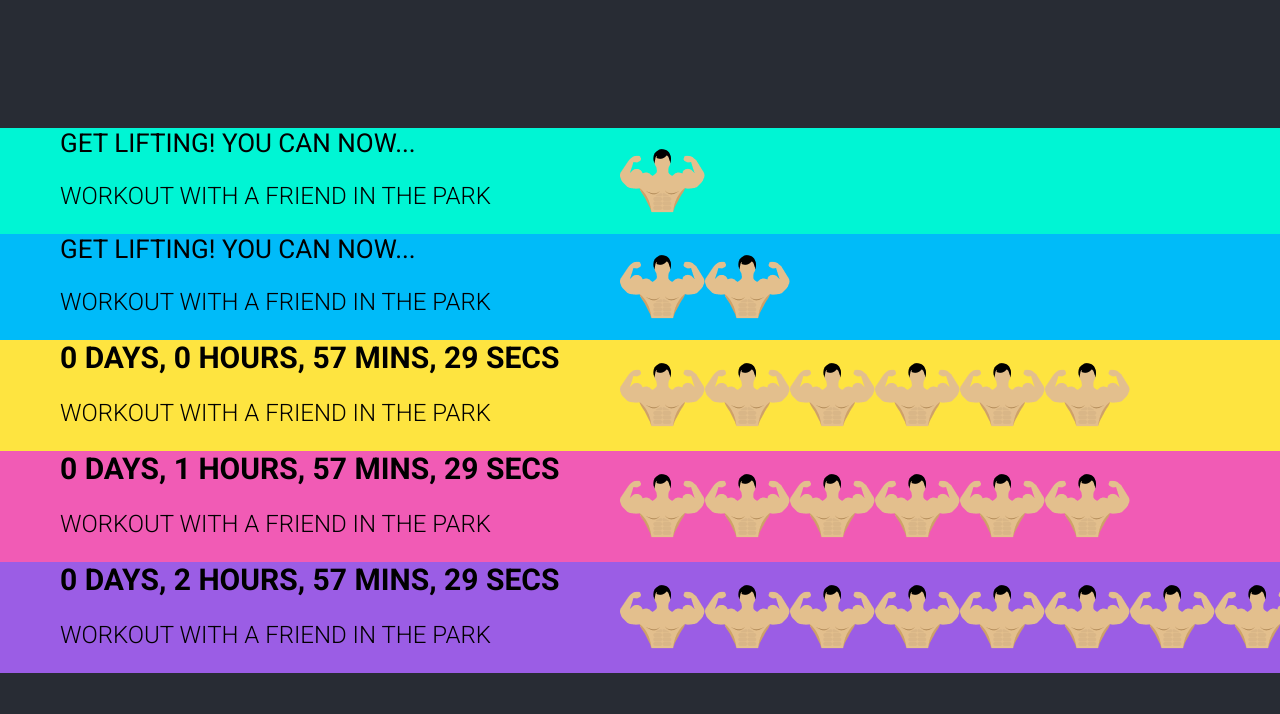
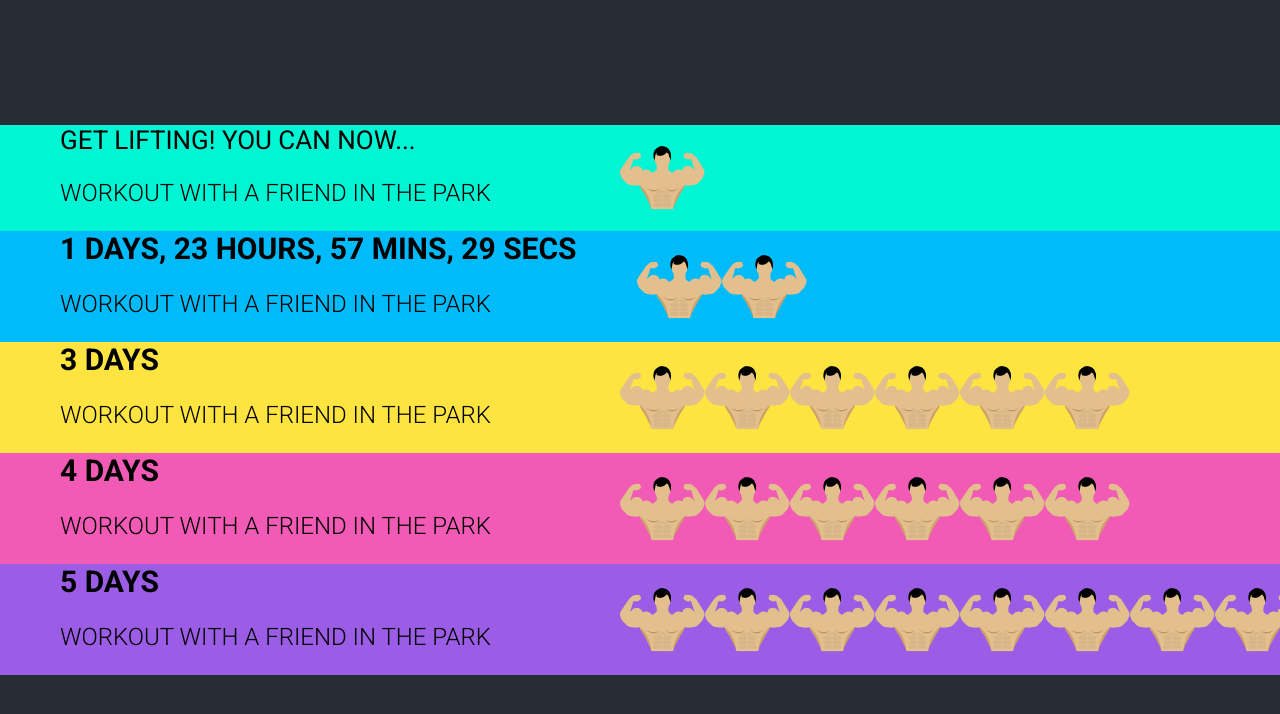
Before and after one commit to SamRaha/RepsUntilReopening, a React (Create React App) app: page / in a window 1280 px wide. Shown: the top 714 px of the page. Built offline with nearby package versions, Linux system fonts and the light colour scheme.

Commit message:
second commit

```diff
--- a/src/App.js
+++ b/src/App.js
@@ -9,11 +9,11 @@ function App() {
     return (
         <div className="App">
           <div className="App-header">
-          <Timer dateToExpire = {new Date(2021, 2, 2, 23, 41)} message={"WORKOUT WITH A FRIEND IN THE PARK"} backgroundColor="#00F5D4" numberOfImages={1}/>
-          <Timer dateToExpire = {new Date(2021, 2, 2, 23, 56)} message={"WORKOUT WITH A FRIEND IN THE PARK"} backgroundColor="#00BBF9" numberOfImages={2}/>
-          <Timer dateToExpire = {new Date(2021, 2, 2, 24, 56)} message={"WORKOUT WITH A FRIEND IN THE PARK"} backgroundColor="#FEE440" numberOfImages={6}/>
-          <Timer dateToExpire = {new Date(2021, 2, 2, 25, 56)} message={"WORKOUT WITH A FRIEND IN THE PARK"} backgroundColor="#F15BB5" numberOfImages={6}/>
-          <Timer dateToExpire = {new Date(2021, 2, 2, 26, 56)} message={"WORKOUT WITH A FRIEND IN THE PARK"} backgroundColor="#9B5DE5" numberOfImages={12}/>
+          <Timer dateToExpire = {new Date(2021, 2, 2, 23, 41)} message={"WORKOUT WITH A FRIEND IN THE PARK"} backgroundColor="#00F5D4" numberOfImages={1}  key={"1"}/>
+          <Timer dateToExpire = {new Date(2021, 2, 4, 23, 56)} message={"WORKOUT WITH A FRIEND IN THE PARK"} backgroundColor="#00BBF9" numberOfImages={2}  key={"2"}/>
+          <Timer dateToExpire = {new Date(2021, 2, 5, 24, 56)} message={"WORKOUT WITH A FRIEND IN THE PARK"} backgroundColor="#FEE440" numberOfImages={6}onlyShowDays={true}  key={"3"}/>
+          <Timer dateToExpire = {new Date(2021, 2, 6, 25, 56)} message={"WORKOUT WITH A FRIEND IN THE PARK"} backgroundColor="#F15BB5" numberOfImages={6}onlyShowDays={true}  key={"4"}/>
+          <Timer dateToExpire = {new Date(2021, 2, 7, 26, 56)} message={"WORKOUT WITH A FRIEND IN THE PARK"} backgroundColor="#9B5DE5" numberOfImages={12}onlyShowDays={true}  key={"5"}/>
         </div>
         </div>
     );
--- a/src/components/Timer.js
+++ b/src/components/Timer.js
@@ -4,6 +4,7 @@ import "./Timer.css"
 import muscleMan from "../assets/muscle-man.png"
 
 function Timer (props) {
+console.log("props is", props);
     let picture = []
 
     for (let i = 0; i < props.numberOfImages; i++) {
@@ -15,14 +16,22 @@ const date2 =  props.dateToExpire  - new Date()
   const renderer = ({ days, hours, minutes, seconds, completed }) => {
     if (completed) {
       // Render a complete state
-      return <Completionist />;
+      return <Completionist key={props.key} />;
     } else {
       // Render a countdown
-      return (
-        <span class="timer">
-          {days} DAYS, {hours} HOURS, {minutes} MINS, {seconds} SECS
-        </span>
-      );
+      if (props.onlyShowDays) {
+          return (
+            <span class="timer">
+            {days} DAYS
+          </span>
+          )
+      } else {
+        return (
+            <span class="timer">
+              {days} DAYS, {hours} HOURS, {minutes} MINS, {seconds} SECS
+            </span>
+          );
+      }
     }
   };
 
```
